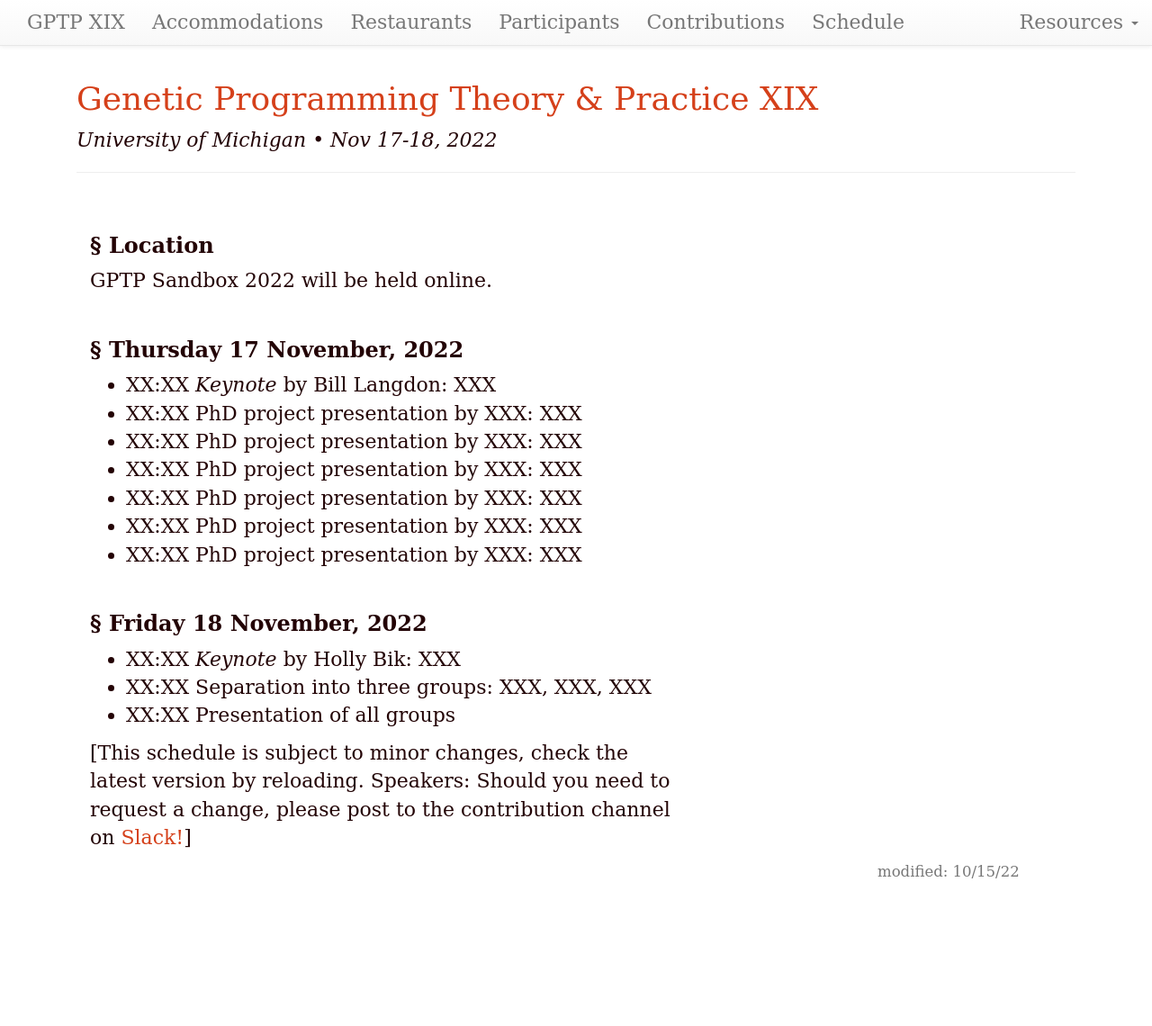
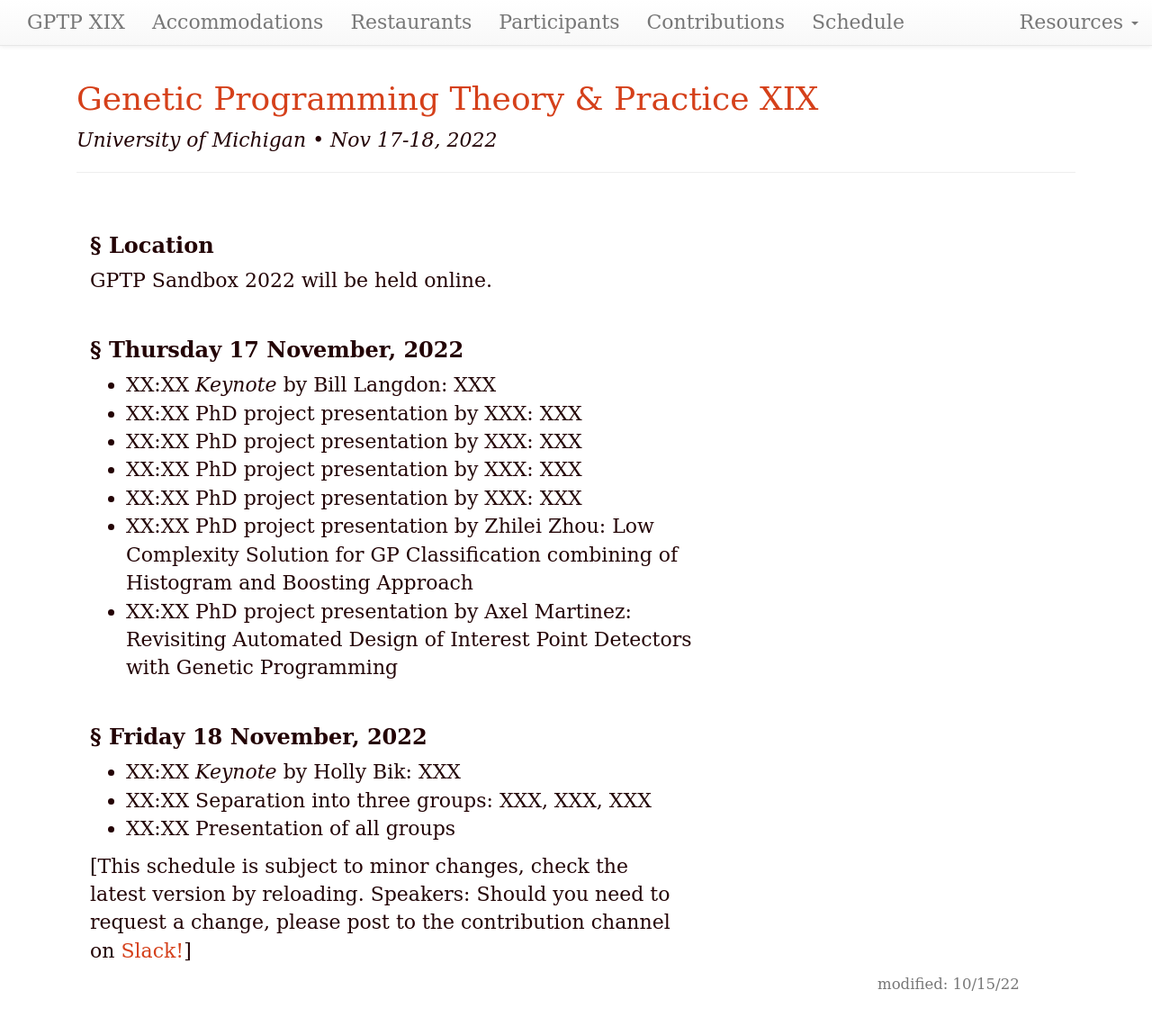
Before and after one commit to GPTP-workshop/gptp-workshop.github.io, a Jekyll site: the page built from schedule.md, in a window 1280 px wide and 1147 px high. Shown: the top 1140 px of the window at 90% size. Built offline with Jekyll 4.4.1, drawn with Linux system fonts in a browser that asks for light colours; our own code applies the rules of GitHub Pages for plain Markdown files.

Commit message:
Update schedule.md

```diff
--- a/schedule.md
+++ b/schedule.md
@@ -15,8 +15,8 @@ GPTP Sandbox 2022 will be held online.
 - XX:XX PhD project presentation by XXX: XXX
 - XX:XX PhD project presentation by XXX: XXX
 - XX:XX PhD project presentation by XXX: XXX
-- XX:XX PhD project presentation by XXX: XXX
-- XX:XX PhD project presentation by XXX: XXX
+- XX:XX PhD project presentation by Zhilei Zhou: Low Complexity Solution for GP Classification combining of Histogram and Boosting Approach
+- XX:XX PhD project presentation by Axel Martinez: Revisiting Automated Design of Interest Point Detectors with Genetic Programming
 
 ### Friday 18 November, 2022
 - XX:XX _Keynote_ by Holly Bik: XXX
```
